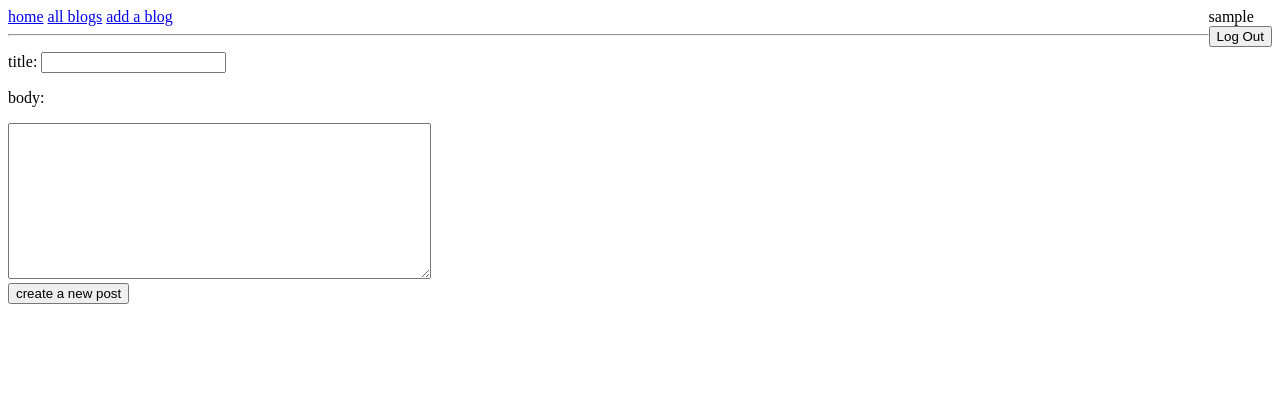
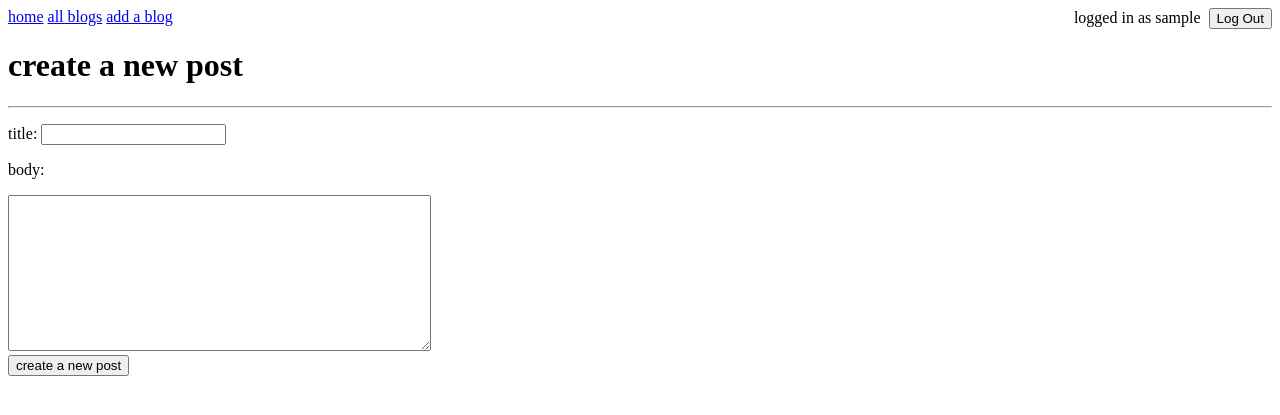
Before and after one commit to bdaubry/blogz, a Flask app: page /newpost in a window 1280 px wide. Shown: the top 415 px of the page. Run offline with Flask 2, Linux system fonts and the light colour scheme; the visitor is signed in with stand-in values (Sample User, id 1).

Commit message:
I didn't like the logout button being below the username

```diff
--- a/templates/base.html
+++ b/templates/base.html
@@ -7,9 +7,8 @@
     <body>
         <div style='float: right'>
           {% if 'user' in session %}
-            {{ session['user'] }}
             <form action="logout" method="post" id='logout'>
-              <input type="submit" value="Log Out" />
+              <label>logged in as {{ session['user'] }} &nbsp;<input type="submit" value="Log Out" /></label>
             </form>
           {% else %}
             <a href="login">login</a> | <a href="signup">signup</a>
--- a/templates/newpost.html
+++ b/templates/newpost.html
@@ -1,4 +1,8 @@
 {% extends 'base.html'%}
+
+{% block title %}
+    <h1 class="title">create a new post</h1>
+{% endblock %}
 
 {% block content %}
 <!-- TODO: show an error if either field is left empty -->
```
